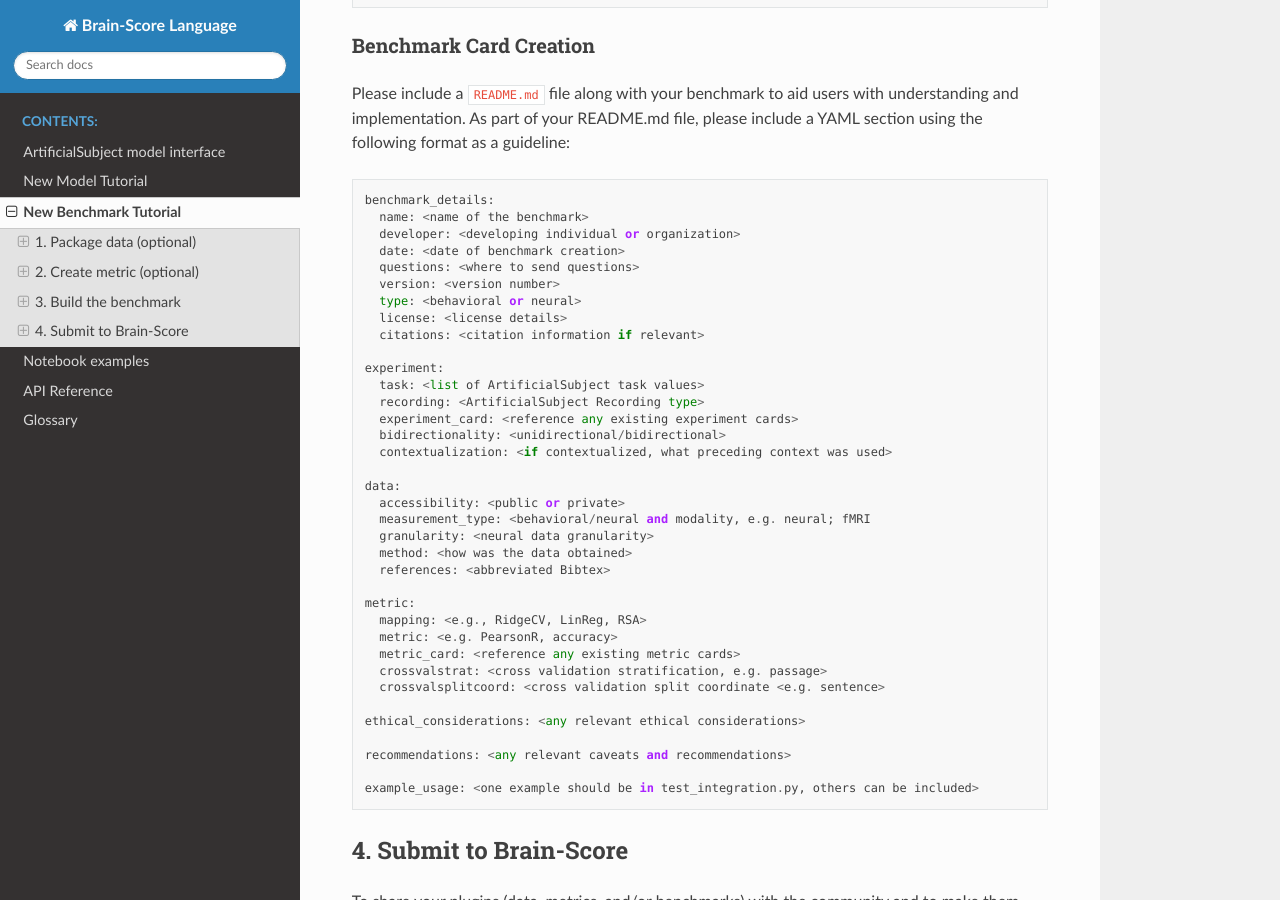
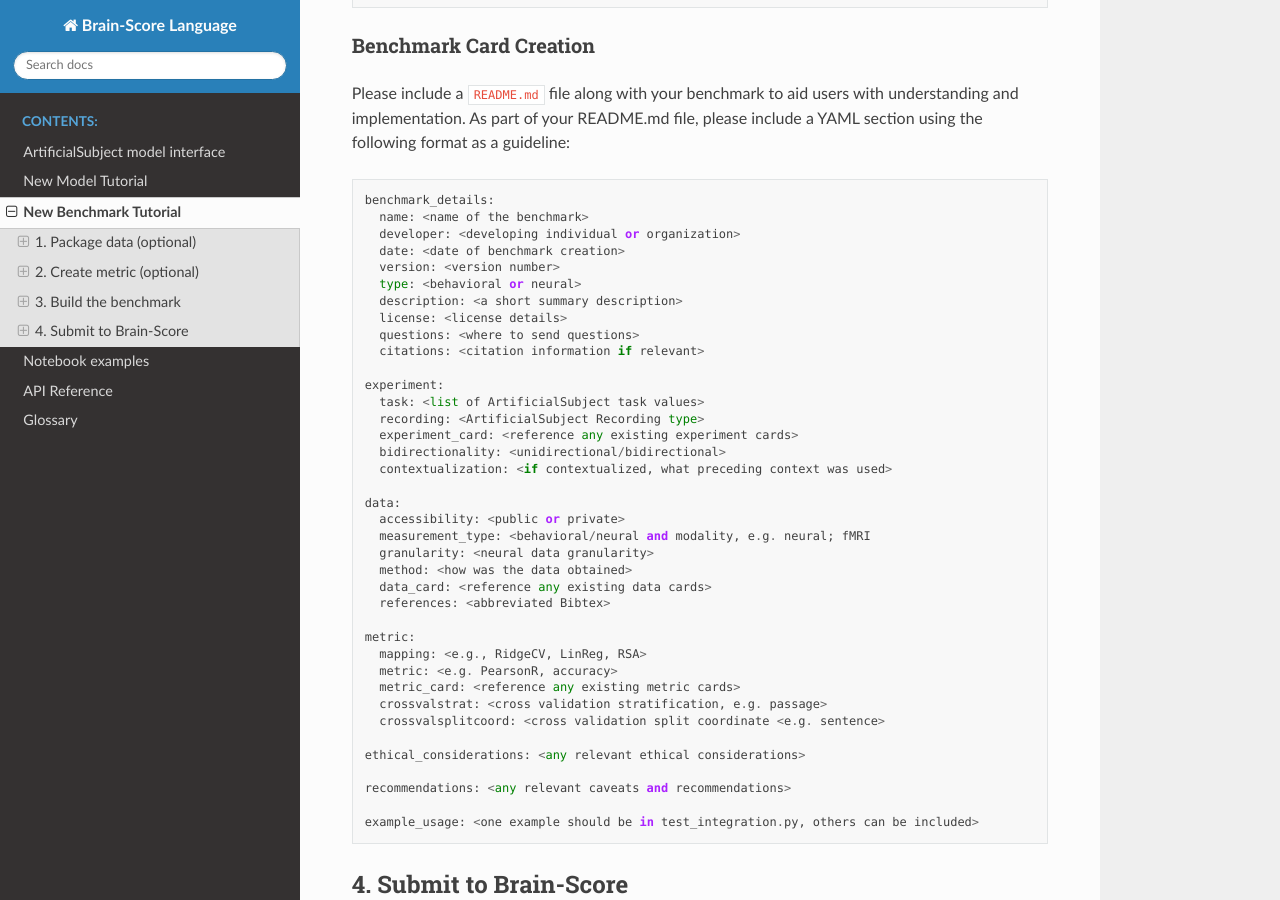
Before and after one commit to brain-score/language, a Sphinx documentation site: the page built from docs/source/modules/benchmark_tutorial.rst, in a window 1280 px wide and 900 px high, scrolled down 6277 px. Built offline with Sphinx 7.4.7 and the Read the Docs theme 2.0.0, drawn with Linux system fonts in a browser that asks for light colours; some of the changed lines change nothing that is shown.

Commit message:
fixing details

```diff
--- a/docs/source/modules/benchmark_tutorial.rst
+++ b/docs/source/modules/benchmark_tutorial.rst
@@ -350,10 +350,11 @@ As part of your README.md file, please include a YAML section using the followin
         name: <name of the benchmark>
         developer: <developing individual or organization>
         date: <date of benchmark creation>
-        questions: <where to send questions>
         version: <version number>
         type: <behavioral or neural>
+        description: <a short summary description>
         license: <license details>
+        questions: <where to send questions>
         citations: <citation information if relevant>
 
       experiment:
@@ -368,6 +369,7 @@ As part of your README.md file, please include a YAML section using the followin
         measurement_type: <behavioral/neural and modality, e.g. neural; fMRI
         granularity: <neural data granularity>
         method: <how was the data obtained>
+        data_card: <reference any existing data cards>
         references: <abbreviated Bibtex>
 
       metric:
```
Also changed, not shown: brainscore_language/benchmarks/syntaxgym/README.md.
